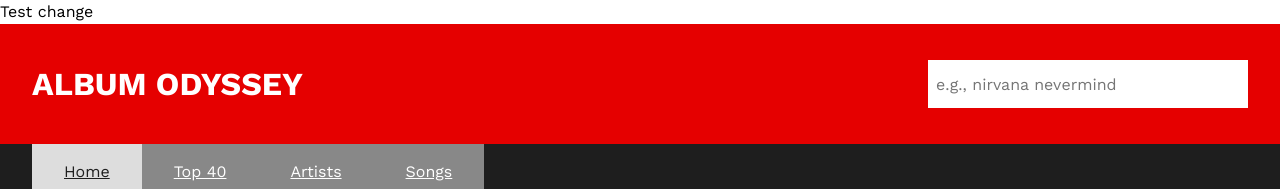
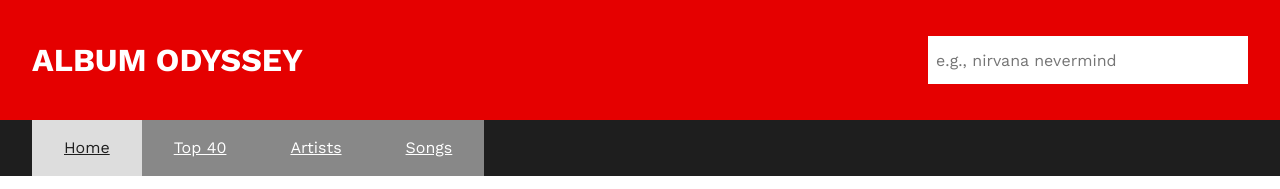
Before and after one commit to rjpgt/writing-your-first-utility-classes-exercises, a website: page starter/index.html in a window 1280 px wide. Shown: the top 189 px of the page. Drawn offline with nearby package versions, Linux system fonts and the light colour scheme.

Commit message:
Remove dumb div added earlier

```diff
--- a/starter/index.html
+++ b/starter/index.html
@@ -14,7 +14,6 @@
   </head>
 
   <body>
-    <div>Test change</div>
     <header class="flex-row space-between bg-accent padding-h-4 padding-v-2">
       <h1 class="title">Album Odyssey</h1>
       <input
```
